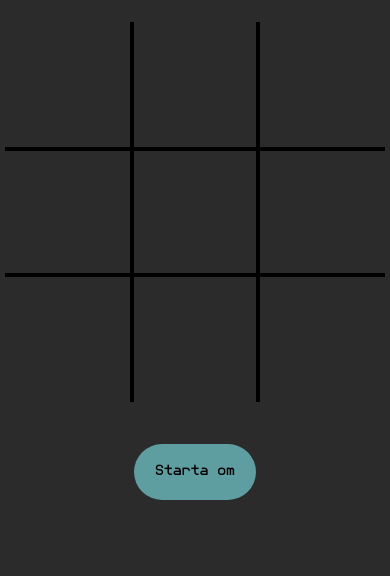
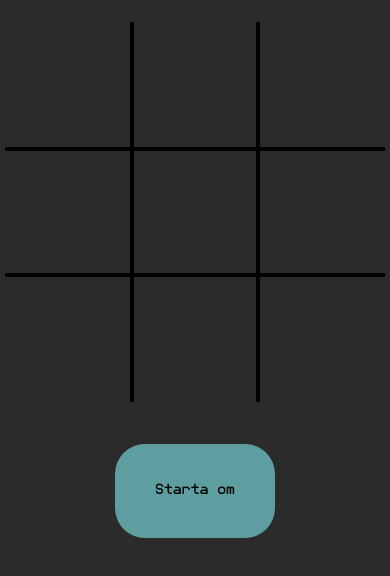
Before and after one commit to August83/August83.github.io, a plain HTML site: page TicTacToe/tictactoe.html in a window 390 px wide. Shown: the part 238-814 px from the top of the page. Drawn offline with Linux system fonts and the light colour scheme.

Commit message:
Add files via upload

```diff
--- a/TicTacToe/style.css
+++ b/TicTacToe/style.css
@@ -156,7 +156,7 @@ font-size: max(5vh, 20px);
 }
 @media only screen and (max-width: 600px) {
     .restarting button{
-        padding: clamp(15px, 2.5vh, 35px)
+        padding: clamp(30px, 20vw, 40px)
     }
 }
 .restarting button:hover {
```
